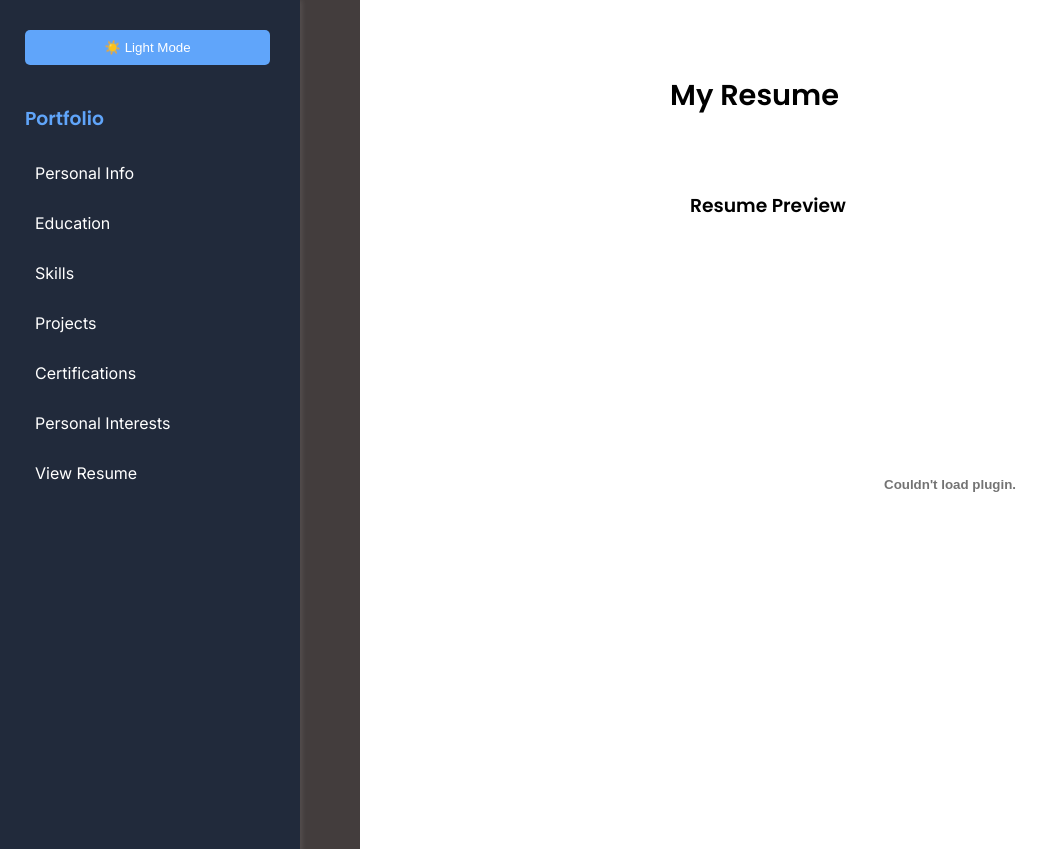
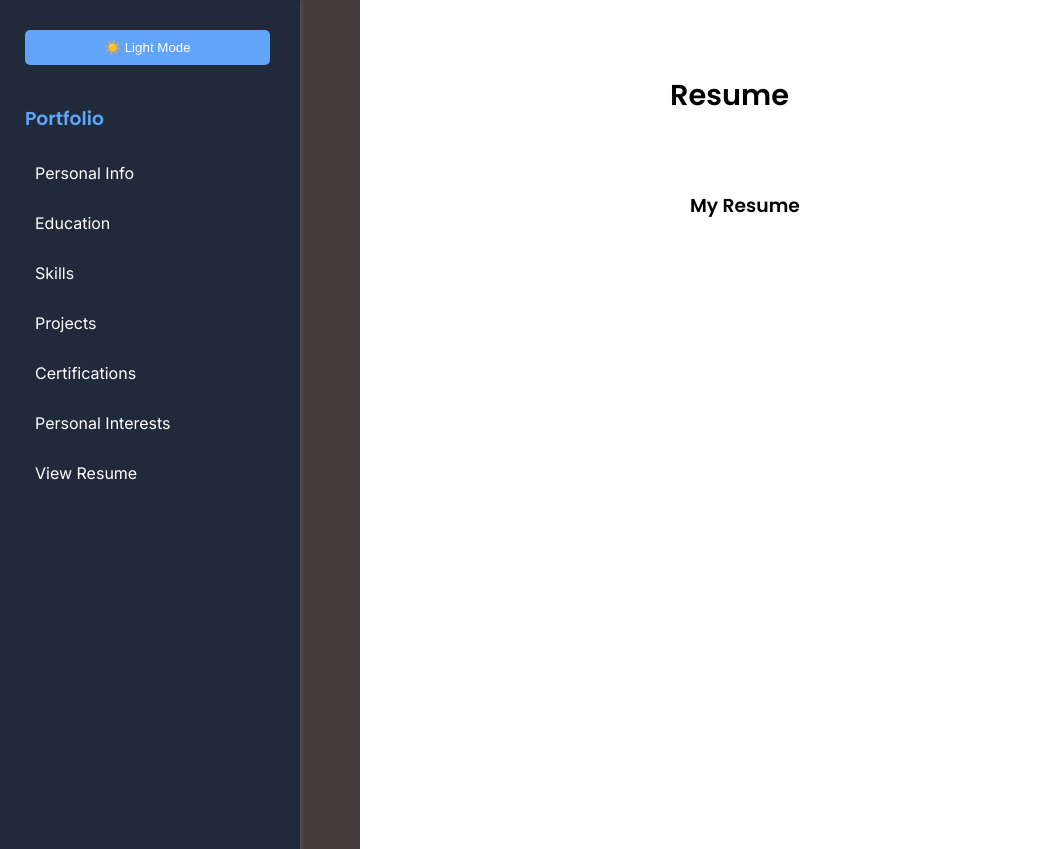
Before and after one commit to sanyupaulreddy/spr_portfolio, a React (Create React App) app: page /my_portfolio/resume in a window 1280 px wide. Shown: the whole page, without its empty margins (0-1050 px from the left). Built offline with nearby package versions, Linux system fonts and the light colour scheme.

Commit message:
Fix asset paths for GitHub Pages deployment

```diff
--- a/src/components/Certifications.js
+++ b/src/components/Certifications.js
@@ -1,12 +1,12 @@
 import React, { useState } from 'react';
 
 const Certifications = () => {
-  const [selectedPdf, setSelectedPdf] = useState(null);
+  const [selectedCert, setSelectedCert] = useState(null);
 
   const certifications = [
-    { title: 'Introduction to Python (Coursera)', path: '/assets/Introduction_to_py.pdf' },
-    { title: 'Introduction to HTML and CSS (Coursera)', path: '/assets/Intro_to_HTML.pdf' },
-    { title: 'Introduction to Python Programming (Penn University)', path: '/assets/Intro_Python_prgm.pdf' },
+    { name: 'Introduction to Python Programming', file: `${process.env.PUBLIC_URL}/assets/Intro_Python_prgm.pdf` },
+    { name: 'Introduction to HTML', file: `${process.env.PUBLIC_URL}/assets/Intro_to_HTML.pdf` },
+    { name: 'Introduction to Python', file: `${process.env.PUBLIC_URL}/assets/Introduction_to_py.pdf` },
   ];
 
   return (
@@ -16,23 +16,20 @@ const Certifications = () => {
         {certifications.map((cert, index) => (
           <li key={index} className="certification-item">
             <button
-              onClick={() => setSelectedPdf(cert.path)}
               className="certification-button"
+              onClick={() => setSelectedCert(cert.file)}
             >
-              {cert.title}
+              {cert.name}
             </button>
           </li>
         ))}
       </ul>
-
-      {selectedPdf && (
+      {selectedCert && (
         <div className="pdf-preview">
-          <h3>Preview</h3>
-          <embed
-            src={selectedPdf}
-            type="application/pdf"
-            width="100%"
-            height="500px"
+          <h3>Certificate Preview</h3>
+          <iframe
+            src={selectedCert}
+            title="Certificate Preview"
             className="pdf-embed"
           />
         </div>
--- a/src/components/Resume.js
+++ b/src/components/Resume.js
@@ -2,14 +2,12 @@ import React from 'react';
 
 const Resume = () => (
   <section className="resume-section">
-    <h2>My Resume</h2>
+    <h2>Resume</h2>
     <div className="pdf-preview">
-      <h3>Resume Preview</h3>
-      <embed
-        src="/assets/resume.pdf"
-        type="application/pdf"
-        width="100%"
-        height="500px"
+      <h3>My Resume</h3>
+      <iframe
+        src={`${process.env.PUBLIC_URL}/assets/resume.pdf`}
+        title="Resume Preview"
         className="pdf-embed"
       />
     </div>
```
